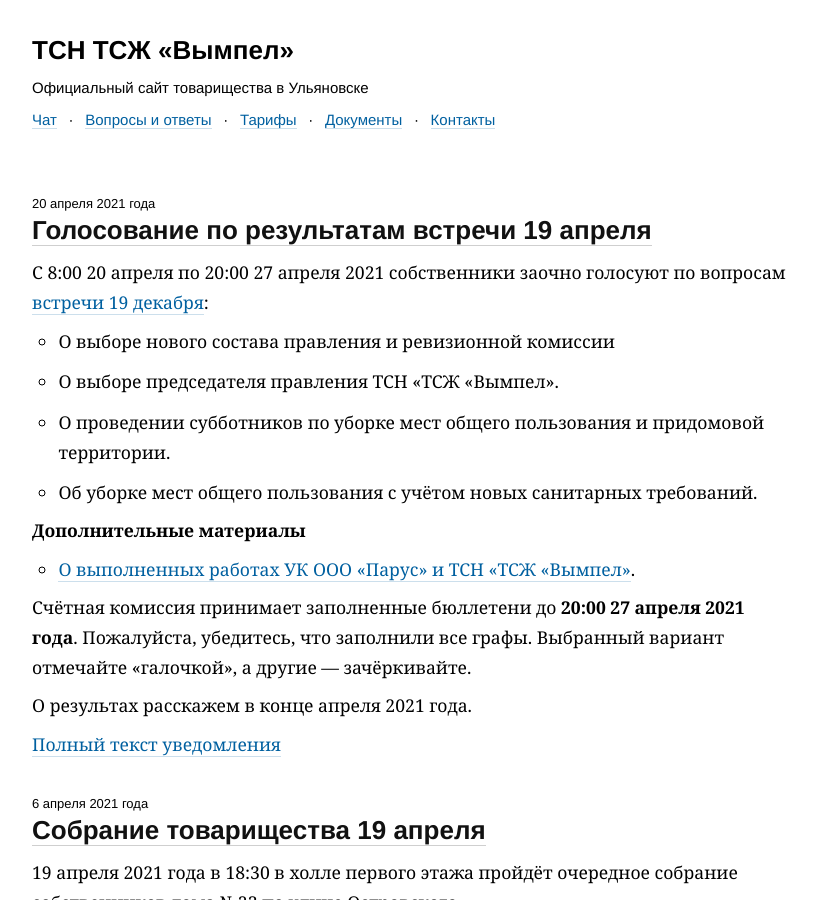
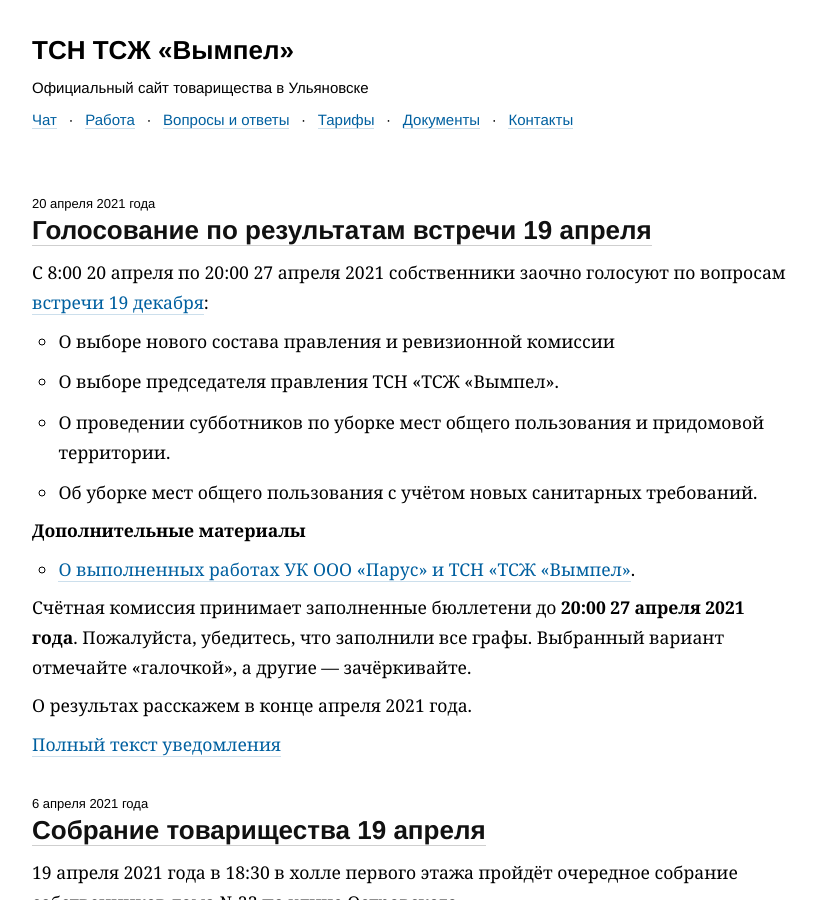
Before and after one commit to gongled/vympel, a Jekyll site: the page built from index.html, in a window 1280 px wide and 900 px high. Shown: the whole window, without its empty margins (108-925 px from the left). Built offline with Jekyll 4.4.1, drawn with Linux system fonts in a browser that asks for light colours; the list of posts is cut into pages by our own code.

Commit message:
Добавить пункт "работа" в меню

```diff
--- a/_includes/header.html
+++ b/_includes/header.html
@@ -23,6 +23,9 @@
       <a href="{{ "/joinchat" | prepend: site.baseurl }}" class="">Чат</a>
     </li>
     <li>
+      <a href="{{ "/process" | prepend: site.baseurl }}" class="">Работа</a>
+    </li>
+    <li>
         <a href="{{ "/faq.html" | prepend: site.baseurl }}" class="">Вопросы и ответы</a>
     </li>
     <li>
```
